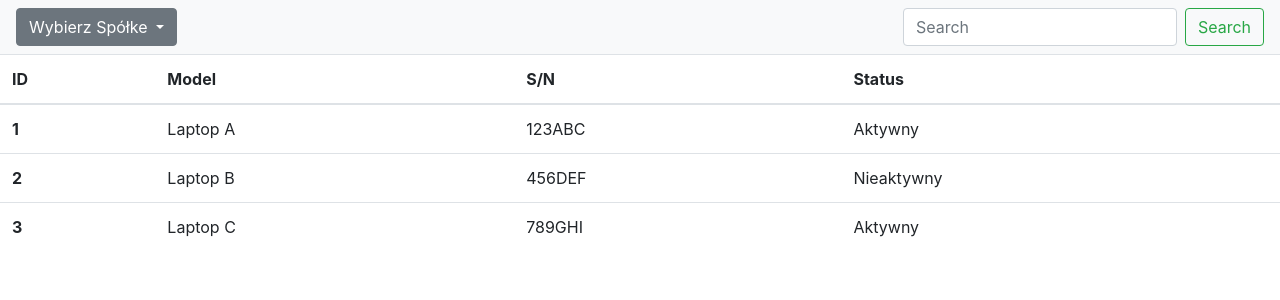
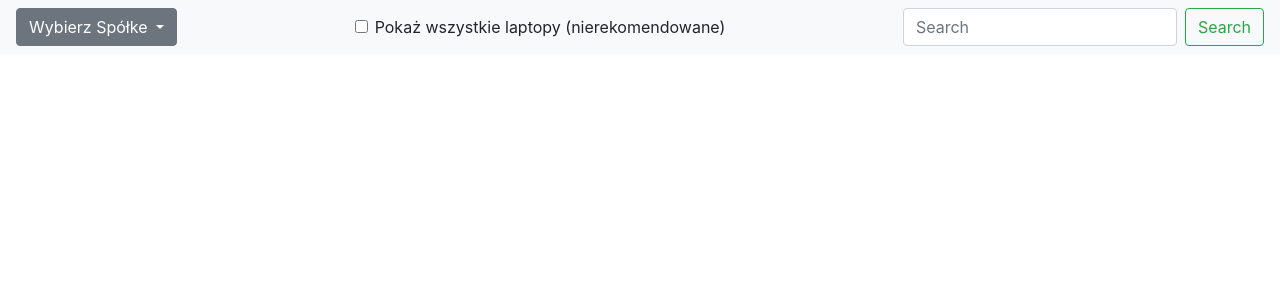
Before and after one commit to SZKYTU/AutoRaport, a Flask app: template templates/laptop_list_form.html in a window 1280 px wide. Shown: the top 300 px of the page. Run offline with Flask 3, Linux system fonts and the light colour scheme; the template is opened without the code that fills it, so the values that code supplies are empty; some libraries are stand-ins or nearby versions.

Commit message:
api LaptopList work && request js and filter work

```diff
--- a/__init__.py
+++ b/__init__.py
@@ -9,6 +9,7 @@ from models import Protocol, Laptop, engine, User
 from sqlalchemy.ext.declarative import declarative_base
 from flask import Flask, render_template, request, jsonify, abort, make_response, redirect, url_for
 from laptop_restore import LaptopOperation
+from laptop_list_module import LaptopList
 
 app = Flask(__name__)
 app.config['JSON_AS_ASCII'] = False
@@ -31,10 +32,9 @@ def start():
     return render_template('index.html')
 
 
-@app.route('/test')
-def test():
+@app.route('/laptops/list')
+def laptop_list():
     return render_template('laptop_list_form.html')
-
 
 @app.route('/laptop')
 def laptops():
@@ -57,6 +57,13 @@ def get_protocol_view(protocol_id):
 
 
 # API servis
+
+@app.route('/laptops/list/get', methods=['GET'])
+def get_laptop_list():
+    laptop_dict = LaptopList.get_laptop_list()
+    return jsonify(laptop_dict)
+
+
 @app.route('/laptops/add', methods=['POST'])
 def add_laptop():
     data = request.get_json()
@@ -99,7 +106,7 @@ def get_laptops():
         Laptop.company == company, Laptop.status == 'New').all()
     laptops_dict = [{'id': laptop.id, 'serial_number': laptop.serial_number, 'model': laptop.model,
                      'coment': laptop.coment, 'company': laptop.company, 'status': laptop.status} for laptop in laptops]
-    print(f"latopt {laptops_dict}")
+    print(f"laptop {laptops_dict}")
     return jsonify(laptops_dict)
 
 
--- a/static/laptop_list.js
+++ b/static/laptop_list.js
@@ -1,6 +1,38 @@
+// lisining for click event on the button
 document.querySelectorAll(".dropdown-item").forEach((item) => {
   item.addEventListener("click", function () {
     const selectedValue = this.getAttribute("data-value");
-    console.log(`Zaznaczono opcję: ${selectedValue}`);
+    filterLaptops(selectedValue);
   });
 });
+
+document
+  .getElementById("flexSwitchCheckDefault")
+  .addEventListener("change", function () {
+    if (this.checked) {
+      console.log("Switch is checked");
+    } else {
+      console.log("Switch is unchecked");
+    }
+  });
+
+//API connection
+function getLaptops() {
+  return fetch("/laptops/list/get")
+    .then((response) => response.json())
+    .catch((error) => {
+      console.error("Error fetching laptop list:", error);
+      throw error;
+    });
+}
+// Filter laptops by company
+function filterLaptops(company) {
+  getLaptops()
+    .then((data) => {
+      const result = data.filter((item) => item.company === company);
+      console.log("Filtered laptop list:", result);
+    })
+    .catch((error) => {
+      console.error("Error in anotherFunction:", error);
+    });
+}
--- a/templates/laptop_list_form.html
+++ b/templates/laptop_list_form.html
@@ -54,6 +54,11 @@
         </div>
       </div>
 
+      <div class="form-check form-switch">
+  <input class="form-check-input" type="checkbox" role="switch" id="flexSwitchCheckDefault">
+  <label class="form-check-label" for="flexSwitchCheckDefault">Pokaż wszystkie laptopy (nierekomendowane)</label>
+</div>
+
       <form class="form-inline">
         <input
           class="form-control mr-sm-2"
@@ -69,32 +74,7 @@
 
     <table class="table">
       <thead>
-        <tr>
-          <th scope="col">ID</th>
-          <th scope="col">Model</th>
-          <th scope="col">S/N</th>
-          <th scope="col">Status</th>
-        </tr>
-      </thead>
-      <tbody>
-        <tr>
-          <th scope="row">1</th>
-          <td>Laptop A</td>
-          <td>123ABC</td>
-          <td>Aktywny</td>
-        </tr>
-        <tr>
-          <th scope="row">2</th>
-          <td>Laptop B</td>
-          <td>456DEF</td>
-          <td>Nieaktywny</td>
-        </tr>
-        <tr>
-          <th scope="row">3</th>
-          <td>Laptop C</td>
-          <td>789GHI</td>
-          <td>Aktywny</td>
-        </tr>
+
       </tbody>
     </table>
     <script src="{{ url_for('static', filename='laptop_list.js') }}"></script>
```
Also changed, not shown: laptop_list_module.py (+10 -7 lines).
